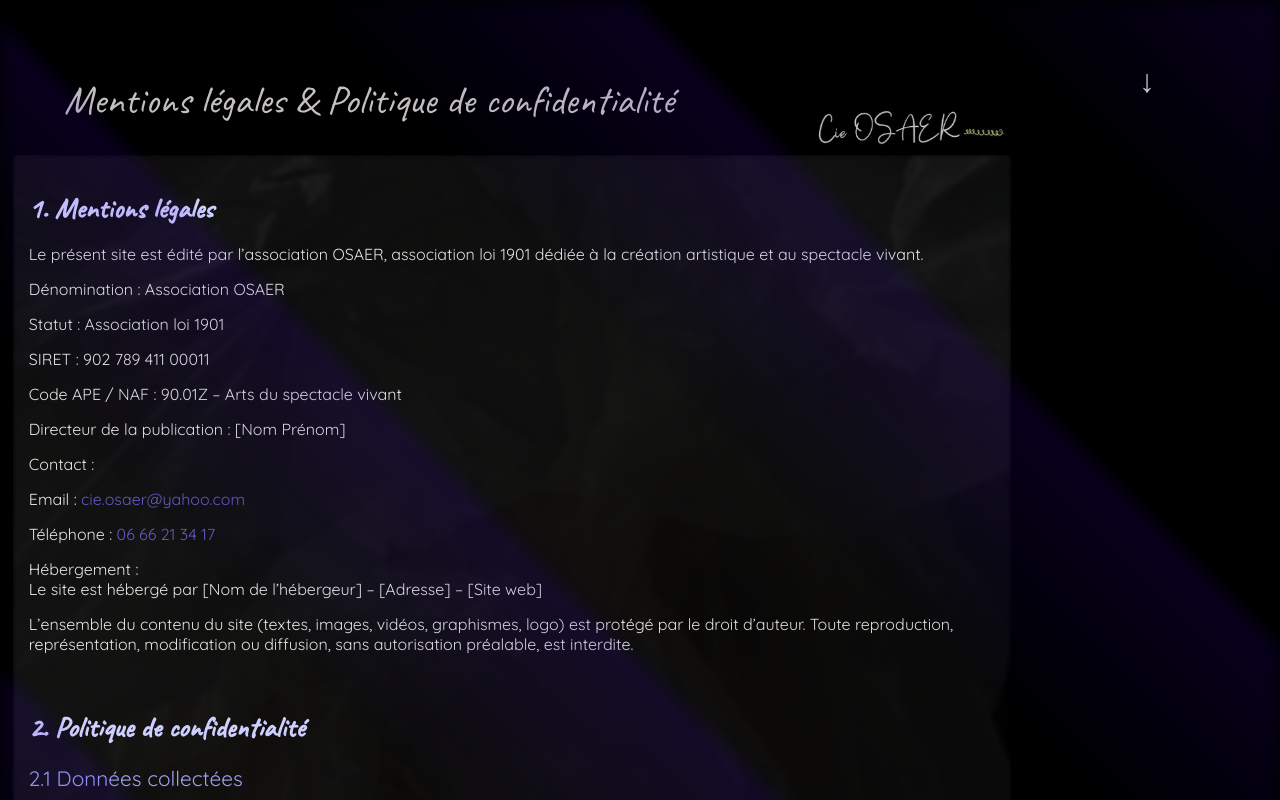
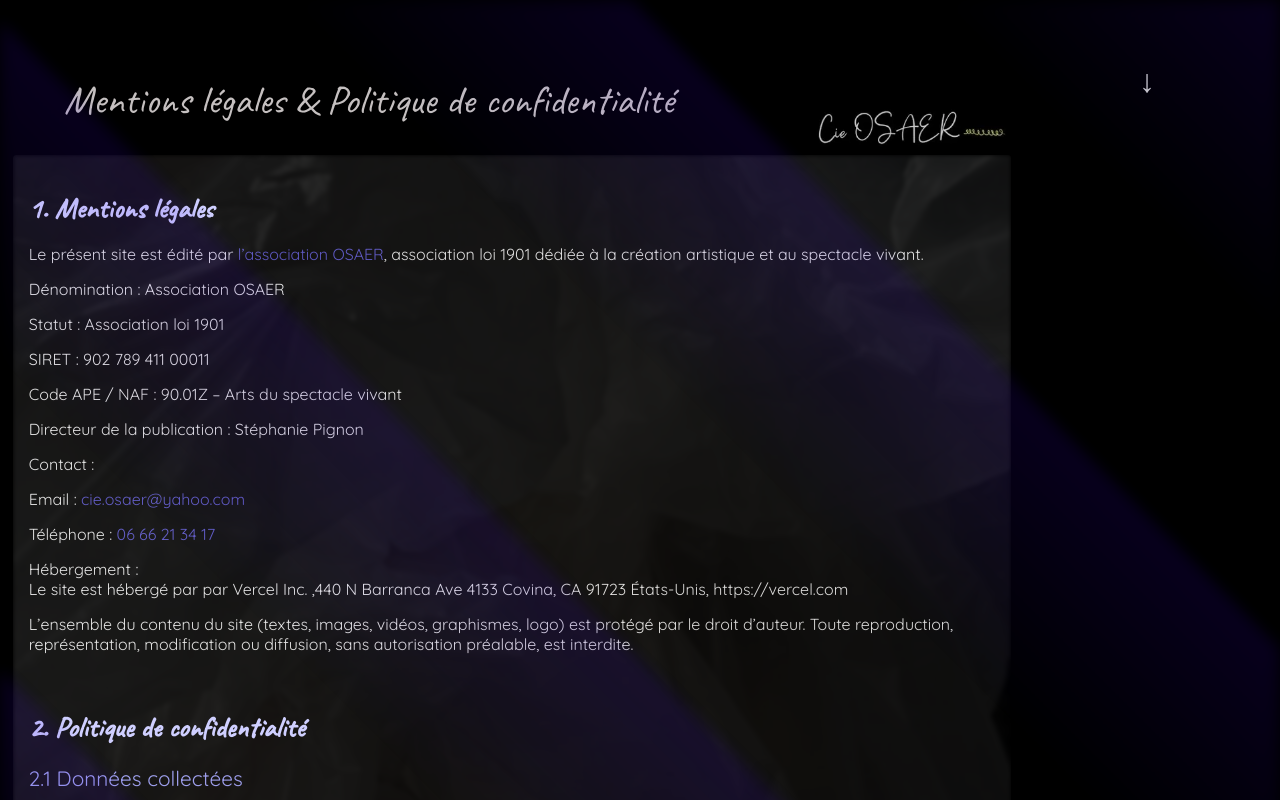
Before and after one commit to NelsonAxolotl/association-osaer, a React (Vite) app: page /mentions-politique in a window 1280 px wide. Shown: the top 800 px of the page. Built offline with nearby package versions, Linux system fonts and the light colour scheme.

Commit message:
last fix

```diff
--- a/src/Pages/MentionsPolitique.css
+++ b/src/Pages/MentionsPolitique.css
@@ -154,6 +154,10 @@
   color: #5852cd;
 }
 
+.mentions-legales span {
+  color: #5852cd;
+}
+
 .mentions-legales a:hover,
 .politique-confidentialite a:hover {
   color: #8b85ff;
@@ -182,9 +186,10 @@
   position: absolute;
   inset: 0;
   background: url("/Pics/tulle.webp") center/cover no-repeat;
-  opacity: 0.11;
+  opacity: 0.15;
   filter: grayscale(40%) blur(2px);
   z-index: 0;
+  pointer-events: none;
 }
 
 @media (max-width: 1100px) {
--- a/src/Pages/MentionsPolitique.jsx
+++ b/src/Pages/MentionsPolitique.jsx
@@ -35,9 +35,12 @@ const MentionsPolitique = forwardRef((props, externalRef) => {
               <h2>1. Mentions légales</h2>
 
               <p>
-                Le présent site est édité par l’association{" "}
-                <strong>OSAER</strong>, association loi 1901 dédiée à la
-                création artistique et au spectacle vivant.
+                Le présent site est édité par{" "}
+                <span>
+                  l’association <strong>OSAER</strong>
+                </span>
+                , association loi 1901 dédiée à la création artistique et au
+                spectacle vivant.
               </p>
 
               <p>
@@ -55,7 +58,7 @@ const MentionsPolitique = forwardRef((props, externalRef) => {
               </p>
 
               <p>
-                <strong>Directeur de la publication :</strong> [Nom Prénom]
+                <strong>Directeur de la publication :</strong> Stéphanie Pignon
               </p>
 
               <p>
@@ -72,8 +75,8 @@ const MentionsPolitique = forwardRef((props, externalRef) => {
               <p>
                 <strong>Hébergement :</strong>
                 <br />
-                Le site est hébergé par [Nom de l’hébergeur] – [Adresse] – [Site
-                web]
+                Le site est hébergé par par Vercel Inc. ,440 N Barranca Ave 4133
+                Covina, CA 91723 États-Unis, https://vercel.com
               </p>
 
               <p>
```
